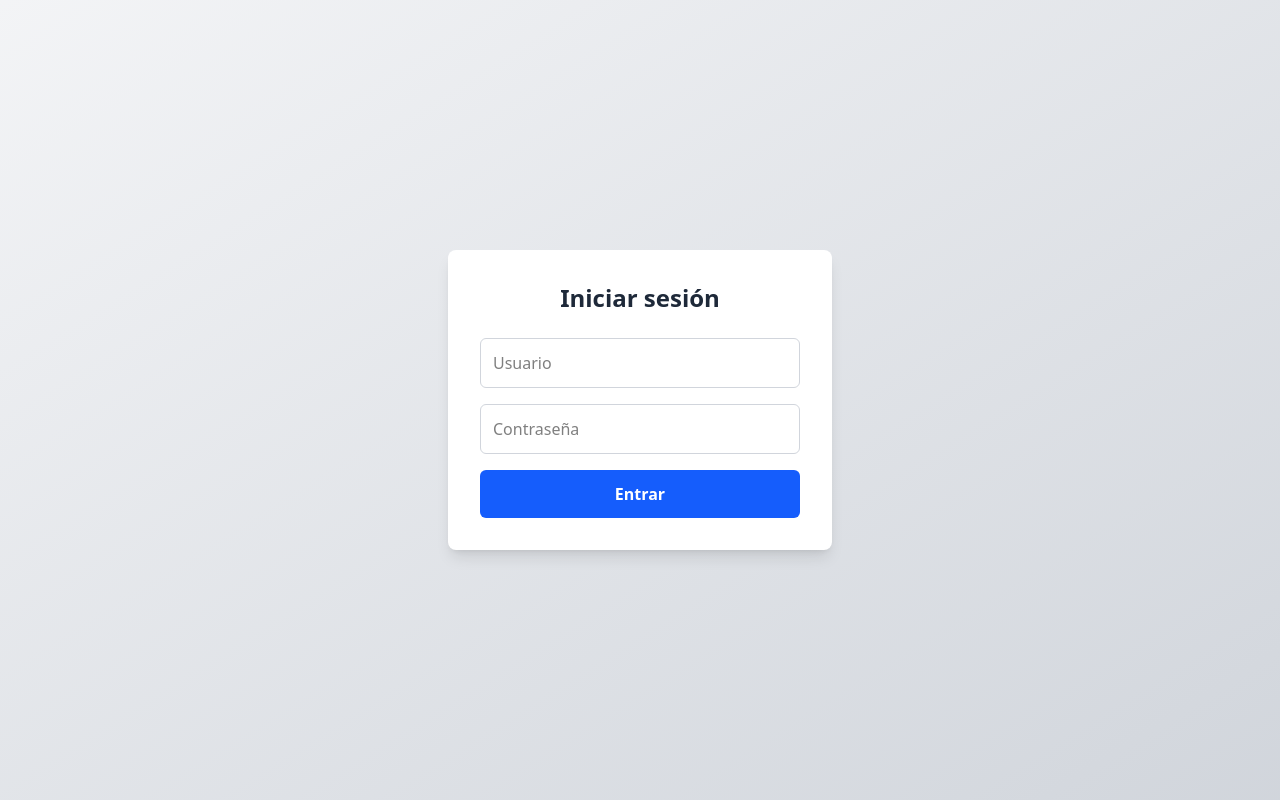
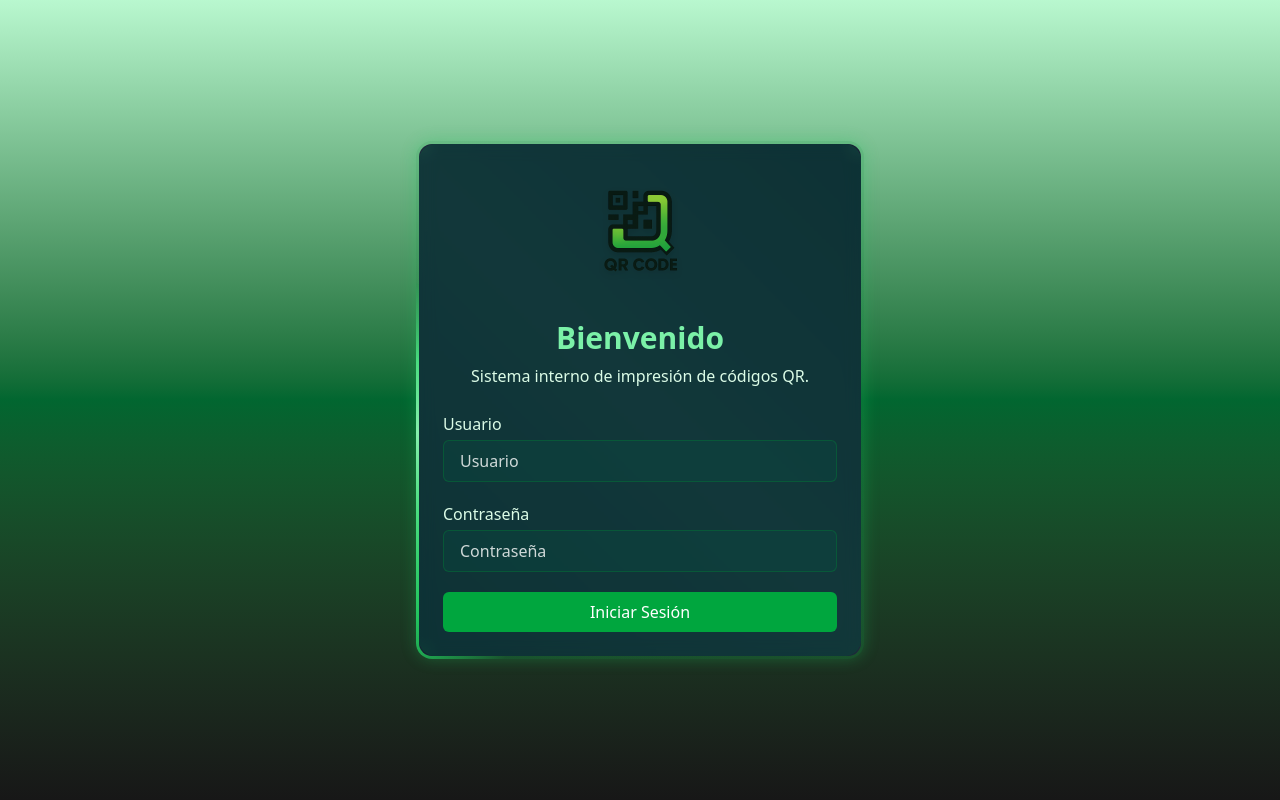
Before and after one commit to EliasHania/web-qr, a React (Vite) app: page /login in a window 1280 px wide. Built offline with nearby package versions, Linux system fonts and the light colour scheme; no server answers.

Commit message:
Nuevo diseño de login animado con logo QR y estilos integrados

```diff
--- a/src/index.css
+++ b/src/index.css
@@ -1,8 +1,9 @@
 @import "tailwindcss";
 
-/* Reglas estándar de impresión */
+/* ---------------------- */
+/* Reglas de impresión QR */
+/* ---------------------- */
 @media print {
-  /* Ocultar elementos que no deben imprimirse */
   nav,
   .no-print,
   select,
@@ -12,7 +13,6 @@
     display: none !important;
   }
 
-  /* Ajustes visuales del contenedor de impresión */
   .print-container {
     margin: 0 !important;
     padding: 0 !important;
@@ -20,16 +20,13 @@
     border: none !important;
   }
 
-  /* Espaciado útil en modo impresión */
   .print\:p-2 { padding: 0.5rem !important; }
   .print\:pt-6 { padding-top: 1.5rem !important; }
 
-  /* Separar páginas entre bloques de QR */
   .break-after-page {
     page-break-after: always;
   }
 
-  /* Tipografía y distribución para imprimir QRs */
   .print-title {
     text-align: center;
     font-size: 20px;
@@ -60,3 +57,59 @@
     margin-top: 4px;
   }
 }
+
+/* ----------------------------- */
+/* Animación borde login ACTECO */
+/* ----------------------------- */
+
+@property --border-angle {
+  syntax: "<angle>";
+  inherits: false;
+  initial-value: 0deg;
+}
+
+.conic-border {
+  position: relative;
+  border-radius: 1rem;
+  border: 3px solid transparent;
+  background:
+    linear-gradient(45deg, #172033, #1e293b 50%, #172033) padding-box,
+    conic-gradient(
+      from var(--border-angle),
+      rgba(22, 163, 74, 0.2) 0%,
+      rgba(22, 163, 74, 0.3) 75%,
+      #22c55e 80%,
+      #4ade80 85%,
+      #86efac 90%,
+      #4ade80 95%,
+      rgba(22, 163, 74, 0.3) 100%
+    ) border-box;
+  animation: borderRotate 3s linear infinite;
+  box-shadow: 0 0 15px rgba(34, 197, 94, 0.3);
+}
+
+.conic-border::after {
+  content: "";
+  position: absolute;
+  top: -2px;
+  left: -2px;
+  right: -2px;
+  bottom: -2px;
+  z-index: -1;
+  border-radius: inherit;
+  background: conic-gradient(
+    from var(--border-angle),
+    rgba(34, 197, 94, 0) 70%,
+    rgba(34, 197, 94, 0.5) 85%,
+    rgba(34, 197, 94, 0) 95%
+  );
+  filter: blur(8px);
+  animation: borderRotate 3s linear infinite;
+  opacity: 0.7;
+}
+
+@keyframes borderRotate {
+  to {
+    --border-angle: 360deg;
+  }
+}
--- a/src/pages/Login.jsx
+++ b/src/pages/Login.jsx
@@ -5,11 +5,11 @@ export default function Login() {
   const [user, setUser] = useState("");
   const [pass, setPass] = useState("");
   const [error, setError] = useState("");
+  const [cargando, setCargando] = useState(false);
   const navigate = useNavigate();
 
   const API_URL = import.meta.env.VITE_API_URL || "http://localhost:3000";
 
-  // 🔄 Ping inicial al backend (despierta Render)
   useEffect(() => {
     fetch(`${API_URL}/ping`).catch(() =>
       console.warn("El backend puede estar dormido")
@@ -18,6 +18,8 @@ export default function Login() {
 
   const handleLogin = async (e) => {
     e.preventDefault();
+    setCargando(true);
+    setError("");
 
     try {
       const res = await fetch(`${API_URL}/api/auth/login`, {
@@ -29,11 +31,9 @@ export default function Login() {
       const data = await res.json();
 
       if (res.ok && data.token) {
-        // ✅ Guardar en ambos storage
         localStorage.setItem("token", data.token);
         sessionStorage.setItem("token", data.token);
 
-        // ✅ Dar tiempo antes de redirigir
         setTimeout(() => {
           navigate("/dashboard/qr");
         }, 100);
@@ -43,47 +43,76 @@ export default function Login() {
     } catch (err) {
       console.error("Error de red:", err);
       setError("Error al conectar con el servidor");
+    } finally {
+      setCargando(false);
     }
   };
 
   return (
-    <div className="min-h-screen flex items-center justify-center bg-gradient-to-br from-gray-100 to-gray-300 px-4">
-      <div className="bg-white p-8 rounded-lg shadow-lg w-full max-w-sm">
-        <h2 className="text-2xl font-bold text-center mb-6 text-gray-800">
-          Iniciar sesión
-        </h2>
+    <div className="min-h-screen flex items-center justify-center bg-gradient-to-b from-green-200 via-green-800 to-neutral-900 p-4">
+      <div className="conic-border w-full max-w-md rounded-2xl">
+        <div className="p-6 bg-emerald-900/40 backdrop-blur-sm rounded-2xl">
+          <div className="flex justify-center mb-6">
+            <img
+              src="/logo-webp.webp"
+              alt="Logo"
+              className="w-32 h-auto rounded-lg drop-shadow-md"
+            />
+          </div>
 
-        <form onSubmit={handleLogin} className="space-y-4">
+          <h1 className="text-3xl font-bold text-center text-green-300 mb-2">
+            Bienvenido
+          </h1>
+          <p className="text-center text-green-100 mb-6">
+            Sistema interno de impresión de códigos QR.
+          </p>
+
+          <form onSubmit={handleLogin} className="space-y-5">
+            <div>
+              <label htmlFor="usuario" className="block text-green-100 mb-1">
+                Usuario
+              </label>
               <input
+                id="usuario"
+                name="usuario"
                 type="text"
-            name="usuario"
-            placeholder="Usuario"
-            className="w-full border border-gray-300 p-3 rounded-md focus:outline-none focus:ring-2 focus:ring-blue-500"
                 value={user}
                 onChange={(e) => setUser(e.target.value)}
+                className="w-full px-4 py-2 border border-green-700/40 rounded-md bg-emerald-800/20 text-green-100 placeholder-white/80 focus:outline-none focus:ring-2 focus:ring-green-400"
+                placeholder="Usuario"
                 required
               />
-
+            </div>
+            <div>
+              <label htmlFor="contrasena" className="block text-green-100 mb-1">
+                Contraseña
+              </label>
               <input
+                id="contrasena"
+                name="password"
                 type="password"
-            name="password"
-            placeholder="Contraseña"
-            className="w-full border border-gray-300 p-3 rounded-md focus:outline-none focus:ring-2 focus:ring-blue-500"
                 value={pass}
                 onChange={(e) => setPass(e.target.value)}
+                className="w-full px-4 py-2 border border-green-700/40 rounded-md bg-emerald-800/20 text-green-100 placeholder-white/80 focus:outline-none focus:ring-2 focus:ring-green-400"
+                placeholder="Contraseña"
                 required
               />
+            </div>
 
-          {error && <p className="text-red-600 text-sm text-center">{error}</p>}
+            {error && (
+              <p className="text-red-500 text-sm text-center">{error}</p>
+            )}
 
             <button
               type="submit"
-            className="w-full bg-blue-600 hover:bg-blue-700 text-white py-3 rounded-md font-semibold transition cursor-pointer"
+              disabled={cargando}
+              className="w-full bg-green-600 text-white py-2 rounded-md hover:bg-green-700 transition duration-300 cursor-pointer"
             >
-            Entrar
+              {cargando ? "Cargando..." : "Iniciar Sesión"}
             </button>
           </form>
         </div>
       </div>
+    </div>
   );
 }
```
Also changed, not shown: public/logo-webp.webp (added). Lines whose indentation alone changed are shown as unchanged.
